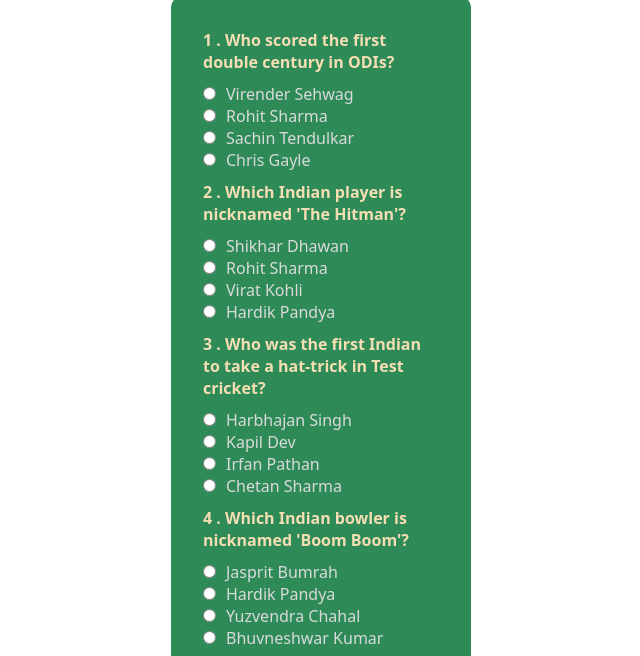
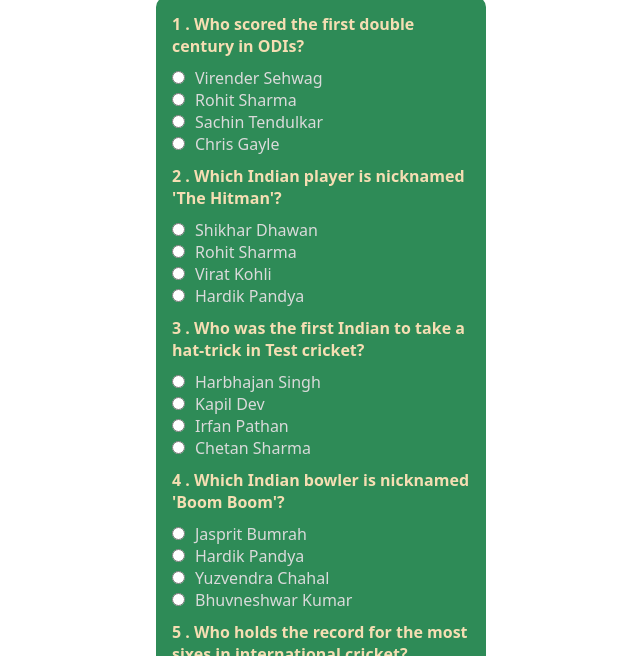
Before and after one commit to theshailendrakumar/randomquestionaboutcricket, a plain HTML site: page index.html in a window 1280 px wide. Shown: the part 118-774 px from the top of the page, without its empty margins (319-959 px from the left). Drawn offline with Linux system fonts and the light colour scheme.

Commit message:
Update style.css

```diff
--- a/style.css
+++ b/style.css
@@ -23,8 +23,8 @@
 }
 
 .container > form{
-    width: 300px;
-    padding: 2rem;
+    width: 330px;
+    padding: 1rem;
     background-color: seagreen;
     border-radius: 10px;
 
```
